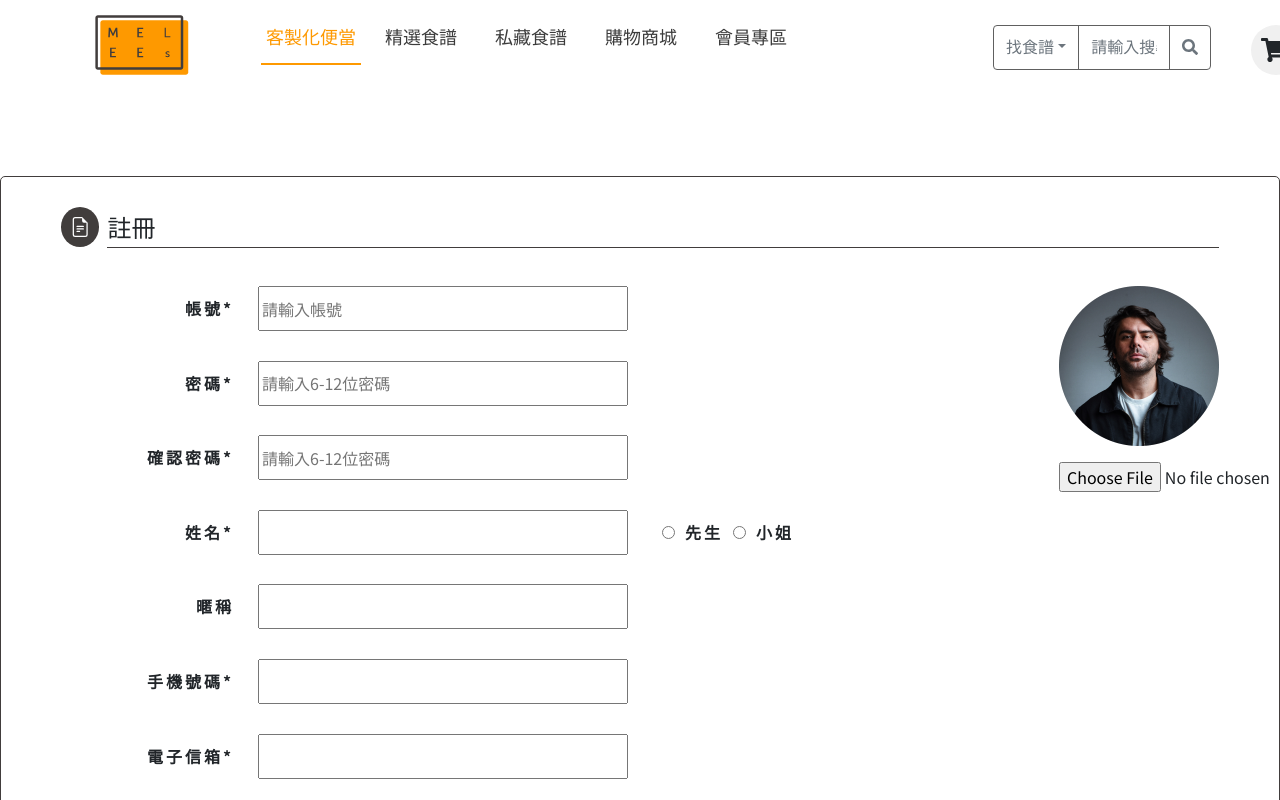
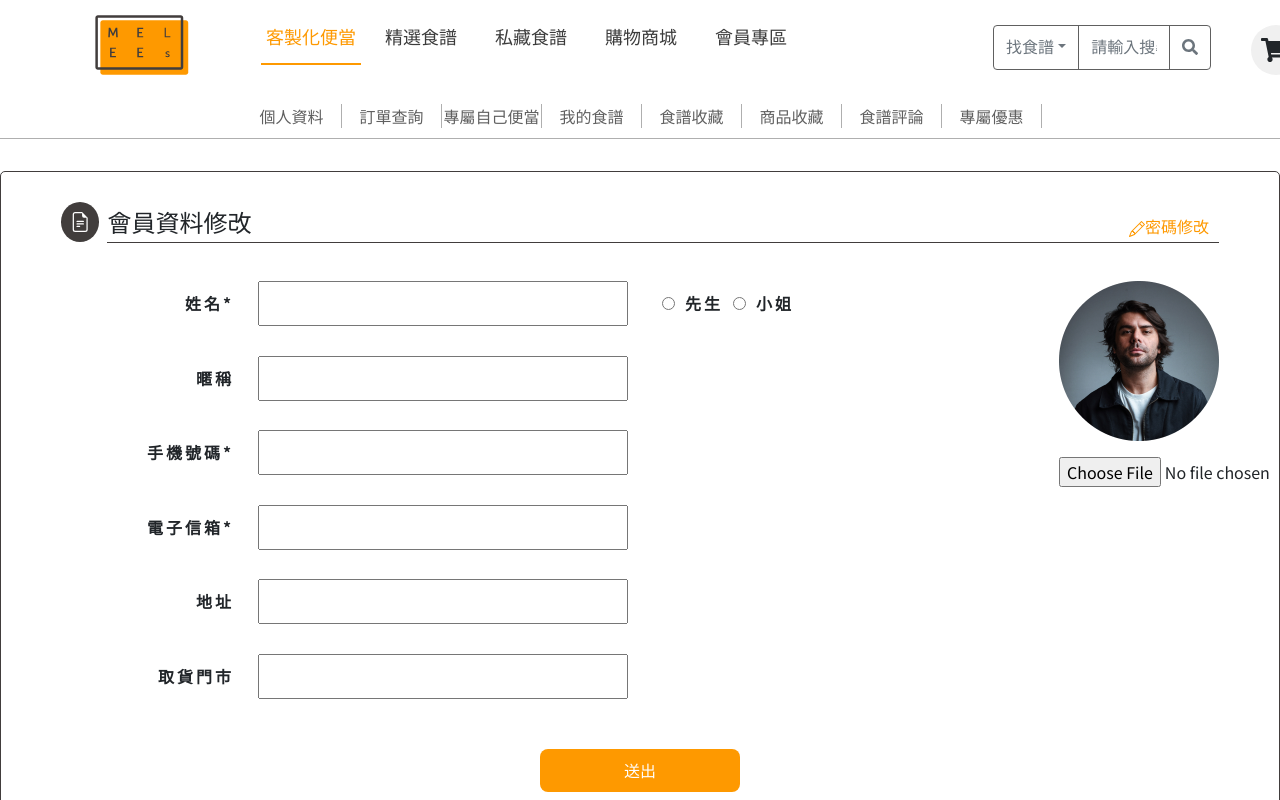
Before and after one commit to gemini497586/melees, a React (Create React App) app in the folder frontend/: page / in a window 1280 px wide. Shown: the top 800 px of the page. Built offline with nearby package versions, Linux system fonts and the light colour scheme.

Commit message:
完成會員次選單、會員資料修改

```diff
--- a/frontend/src/App.js
+++ b/frontend/src/App.js
@@ -11,11 +11,11 @@ function App() {
     <div className="App">
       {/* 完成分頁 */}
       {/* <Login /> */}
-      <Register />
+      {/* <Register /> */}
       {/* 未完成分頁 */}
       {/* <OrderDetails /> */}
       {/* <EditPassword /> */}
-      {/* <EditMemberInfo /> */}
+      <EditMemberInfo />
     </div>
   )
 }
--- a/frontend/src/pages/member/EditMemberInfo.js
+++ b/frontend/src/pages/member/EditMemberInfo.js
@@ -1,12 +1,17 @@
 import React from 'react'
 import '../../style/global.css'
 import '../../style/member.css'
+import '../../style/member.css'
 import avatar from '../../images/Avatar.png'
+import Header from '../../component/Header'
+import MinorBar from './component/MinorBar'
 
 function EditMemberInfo() {
   return (
     <>
-      <form className="member-form">
+      <Header />
+      <MinorBar />
+      <form className="member-form member-form-forEditMemberInfo">
         <div className="member-form-title">
           <div className="member-form-title-icon">
             <svg
--- a/frontend/src/pages/member/Login.js
+++ b/frontend/src/pages/member/Login.js
@@ -2,7 +2,6 @@ import React from 'react'
 import '../../style/global.css'
 import '../../style/member.css'
 import '../../style/login.css'
-import '../../style/header.css'
 import logo from '../../images/logo.png'
 import Header from '../../component/Header'
 
--- a/frontend/src/pages/member/Register.js
+++ b/frontend/src/pages/member/Register.js
@@ -2,7 +2,6 @@ import React from 'react'
 import '../../style/global.css'
 import '../../style/member.css'
 import avatar from '../../images/Avatar.png'
-import '../../style/header.css'
 import Header from '../../component/Header'
 
 function Register() {
--- /dev/null
+++ b/frontend/src/pages/member/component/MinorBar.js
@@ -0,0 +1,32 @@
+import React from 'react'
+import '../../../style/minorBar.css'
+
+function MinorBar() {
+  const array = [
+    '個人資料',
+    '訂單查詢',
+    '專屬自己便當',
+    '我的食譜',
+    '食譜收藏',
+    '商品收藏',
+    '食譜評論',
+    '專屬優惠',
+  ]
+  return (
+    <>
+      <ul className="minor-bar">
+        {/* map寫法 */}
+        {array.map((v) => {
+          return (
+            <li>
+              <a href="/">{v}</a>
+            </li>
+          )
+        })}
+      </ul>
+      <div className="sub-line"></div>
+    </>
+  )
+}
+
+export default MinorBar
--- a/frontend/src/style/member.css
+++ b/frontend/src/style/member.css
@@ -103,7 +103,25 @@
   height: 100%;
 }
 
+/* 修改密碼 */
+.member-form-editPasswordBtn {
+  width: 100px;
+  height: 26px;
+  background-color: var(--color-white);
+  color: var(--color-primary);
+  border-radius: 8px;
+  border: none;
+  position: absolute;
+  top: -68px;
+  right: 0;
+}
+
 /* 註冊頁面的客製版 */
 .member-form-forRegister {
   margin-top: 72px;
 }
+
+/* 會員資料修改頁面的客製版 */
+.member-form-forEditMemberInfo {
+  margin-top: 32px;
+}
```
Also changed, not shown: frontend/src/pages/member/component/hello.txt (deleted).
